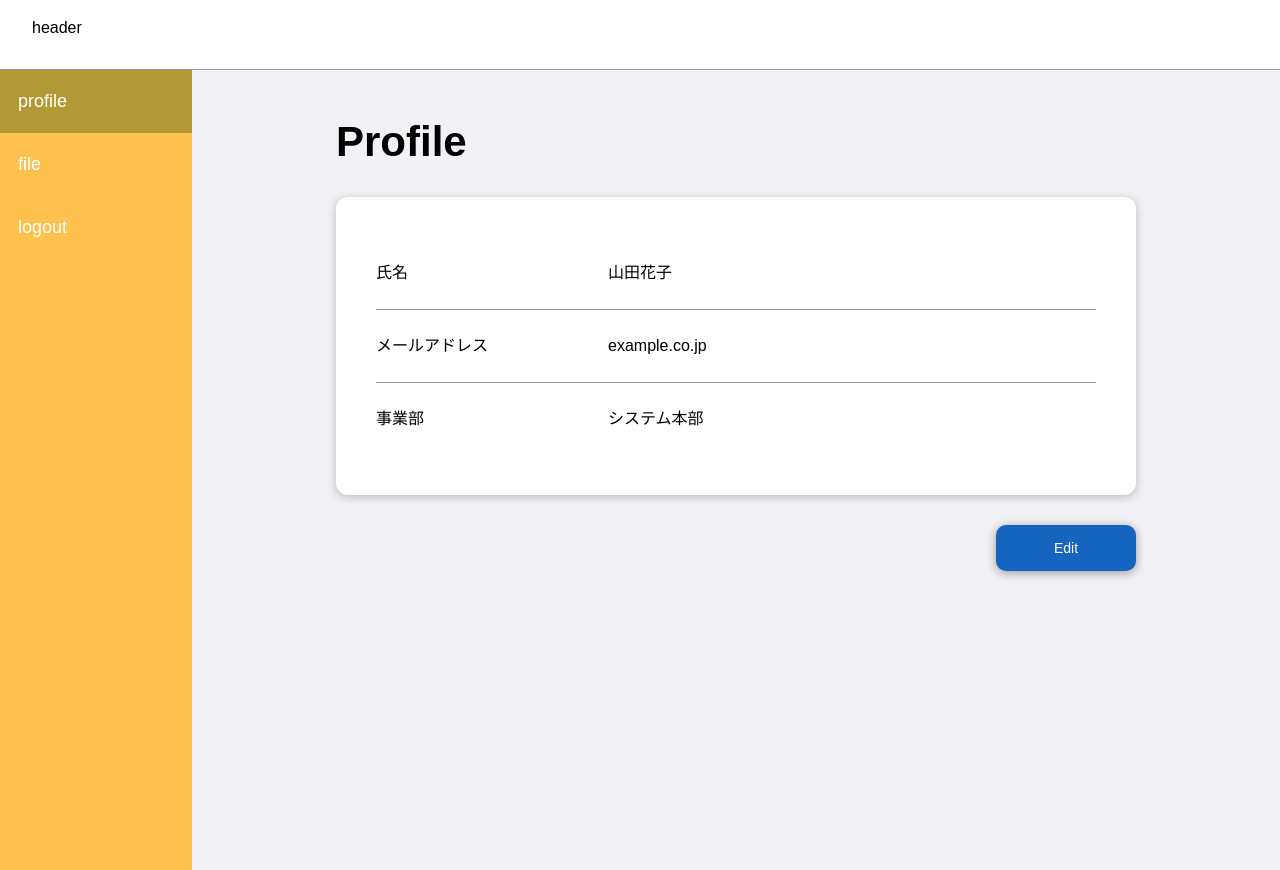
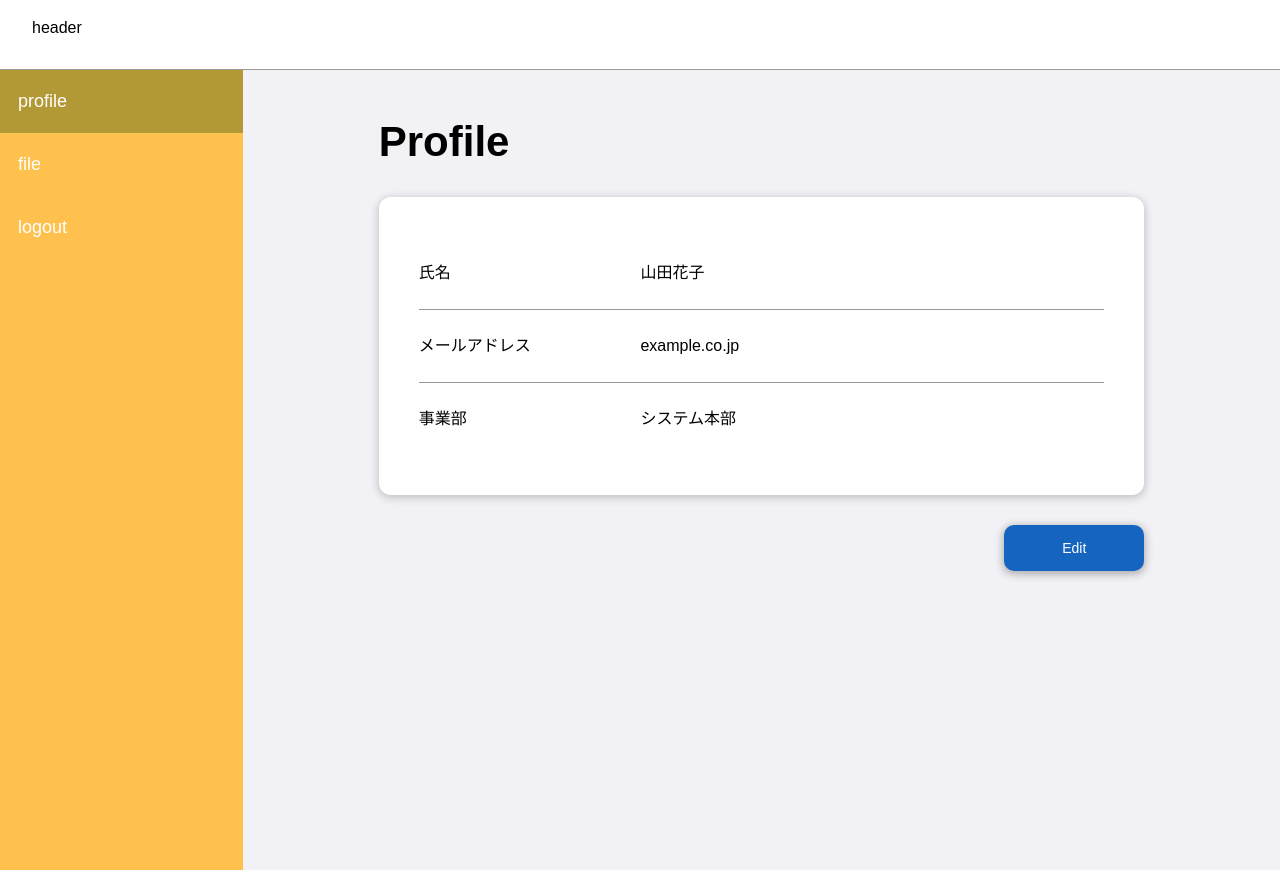
Before and after one commit to haisamarie/file-upload-page, a Next.js app: page / in a window 1280 px wide. Built offline with nearby package versions, Linux system fonts and the light colour scheme.

Commit message:
table調整

```diff
--- a/src/components/Layouts/Section/styles.module.scss
+++ b/src/components/Layouts/Section/styles.module.scss
@@ -5,7 +5,6 @@
   border-radius: 12px;
   box-shadow: 0 2px 8px 1px rgb(0 0 0 / 20%);
   margin: 0 auto;
-  max-width: 800px;
   padding: 40px;
   width: 80%;
 }
--- a/src/components/Layouts/Sidebar/styles.module.scss
+++ b/src/components/Layouts/Sidebar/styles.module.scss
@@ -7,7 +7,7 @@
   display: flex;
   height: 100%;
   margin-top: 70px;
-  width: 15%;
+  width: 20%;
 }
 
 .nav-wrap {
--- a/src/components/uis/Table/BasicTable/styles.module.scss
+++ b/src/components/uis/Table/BasicTable/styles.module.scss
@@ -1,19 +1,22 @@
 @use '@/styles/settings/color' as *;
+@use '@/styles/settings/function' as *;
 
-.wrap {
-  display: flex;
-  padding: 24px 0;
+.table {
+  width: 100%;
 }
 
-.wrap:not(:last-child) {
+.th {
   border-bottom: 1px solid $gray-light;
+  font-size: rem(14px);
+  padding: 12px 24px;
 }
 
-.caption {
-  width: 30%;
+.td {
+  padding: 24px;
 }
 
-.text {
-  padding-left: 1em;
-  width: 65%;
+.tr:not(:last-child) {
+  .td {
+    border-bottom: 1px solid $gray-light;
+  }
 }
--- a/src/components/uis/Titles/styles.module.scss
+++ b/src/components/uis/Titles/styles.module.scss
@@ -6,6 +6,5 @@
   font-size: rem(42px);
   font-weight: 600;
   margin: 0 auto 24px;
-  max-width: 800px;
   width: 80%;
 }
--- a/src/pages/file/index.tsx
+++ b/src/pages/file/index.tsx
@@ -28,6 +28,11 @@ const File = () => {
       memo: 'システム本部',
       create_at: '2024-09-12',
     },
+    {
+      file: 'example.png',
+      memo: 'システム本部',
+      create_at: '2024-09-12',
+    },
   ]
   return (
     <>
--- a/src/pages/styles.module.scss
+++ b/src/pages/styles.module.scss
@@ -6,7 +6,6 @@
 
 .button-wrap {
   margin: 30px auto 0;
-  max-width: 800px;
   text-align: right;
   width: 80%;
 }
```
